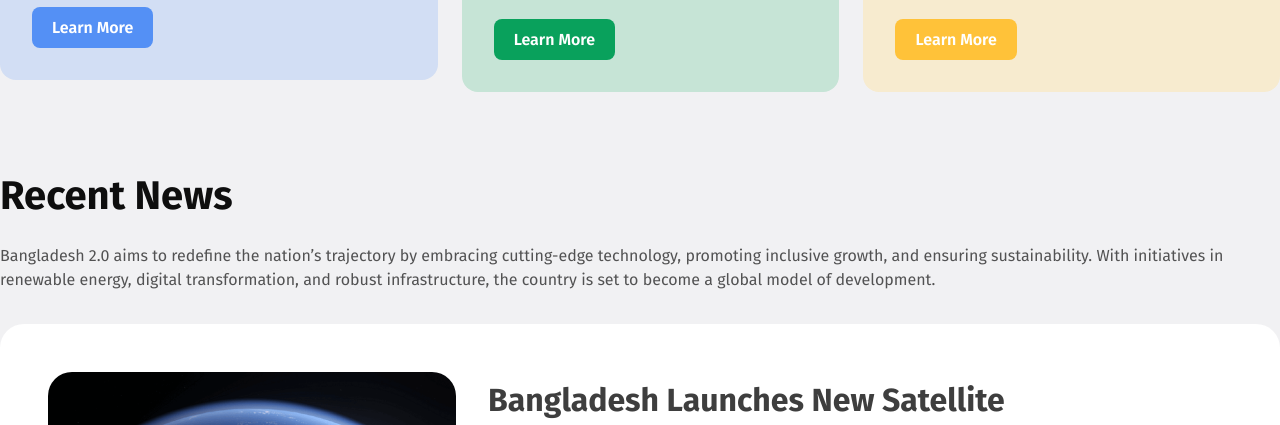
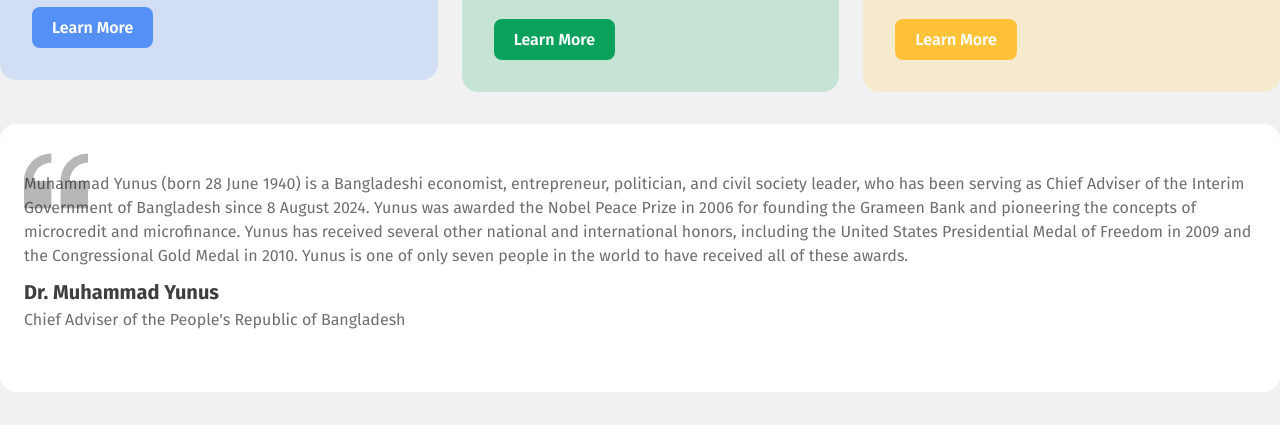
Before and after one commit to sazzad731/Assignment-1, a plain HTML site: page index.html in a window 1280 px wide. Shown: the part 1110-1535 px from the top of the page. Drawn offline with Linux system fonts and the light colour scheme.

Commit message:
About Dr. Muhammad Yunus section done

```diff
--- a/index.html
+++ b/index.html
@@ -65,6 +65,13 @@
           </div>
         </div>
       </section>
+
+      <!-- about Dr. Muhammad Yunus -->
+       <section class="yunus base-with">
+        <p>Muhammad Yunus (born 28 June 1940) is a Bangladeshi economist, entrepreneur, politician, and civil society leader, who has been serving as Chief Adviser of the Interim Government of Bangladesh since 8 August 2024. Yunus was awarded the Nobel Peace Prize in 2006 for founding the Grameen Bank and pioneering the concepts of microcredit and microfinance. Yunus has received several other national and international honors, including the United States Presidential Medal of Freedom in 2009 and the Congressional Gold Medal in 2010. Yunus is one of only seven people in the world to have received all of these awards.</p>
+        <h4>Dr. Muhammad Yunus</h4>
+        <p>Chief Adviser of the People's Republic of Bangladesh</p>
+       </section>
 
       <!-- Recent News section -->
       <section class="news base-with">
--- a/style.css
+++ b/style.css
@@ -160,6 +160,37 @@ p {
 .future .future-cards .topic3 button:hover {
   background-color: #f8b415;
 }
+
+
+/* about Dr. Muhammad Yunus */
+.yunus{
+  margin: 0 auto;
+  border-radius: 16px;
+  background-color: #ffffff;
+  padding: 48px 24px;
+  background-image: url("assets/quote-bg.png");
+  background-repeat: no-repeat;
+  background-position: 24px 25px;
+}
+
+.yunus > p{
+  font-size: 16px;
+  font-weight: 400;
+  line-height: 24px;
+  color: rgba(14, 14, 14, 80%);
+  margin-bottom: 12px;
+}
+
+.yunus h4{
+  font-size: 20px;
+  margin-bottom: 4px;
+  color: rgba(14, 14, 14, 80%);
+}
+
+.yunus p{
+  color: rgba(14, 14, 14, 60%);
+}
+
 
 /* Recent News section */
 .news {
```
